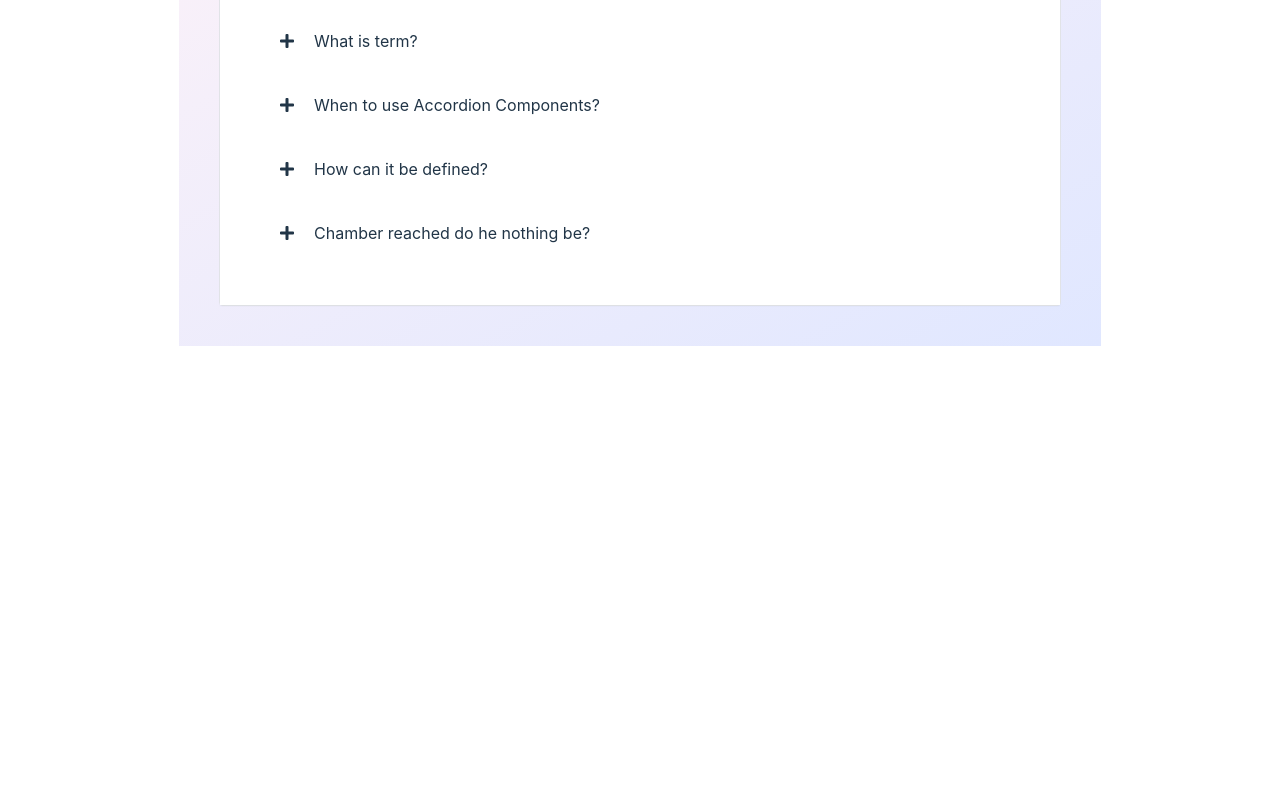
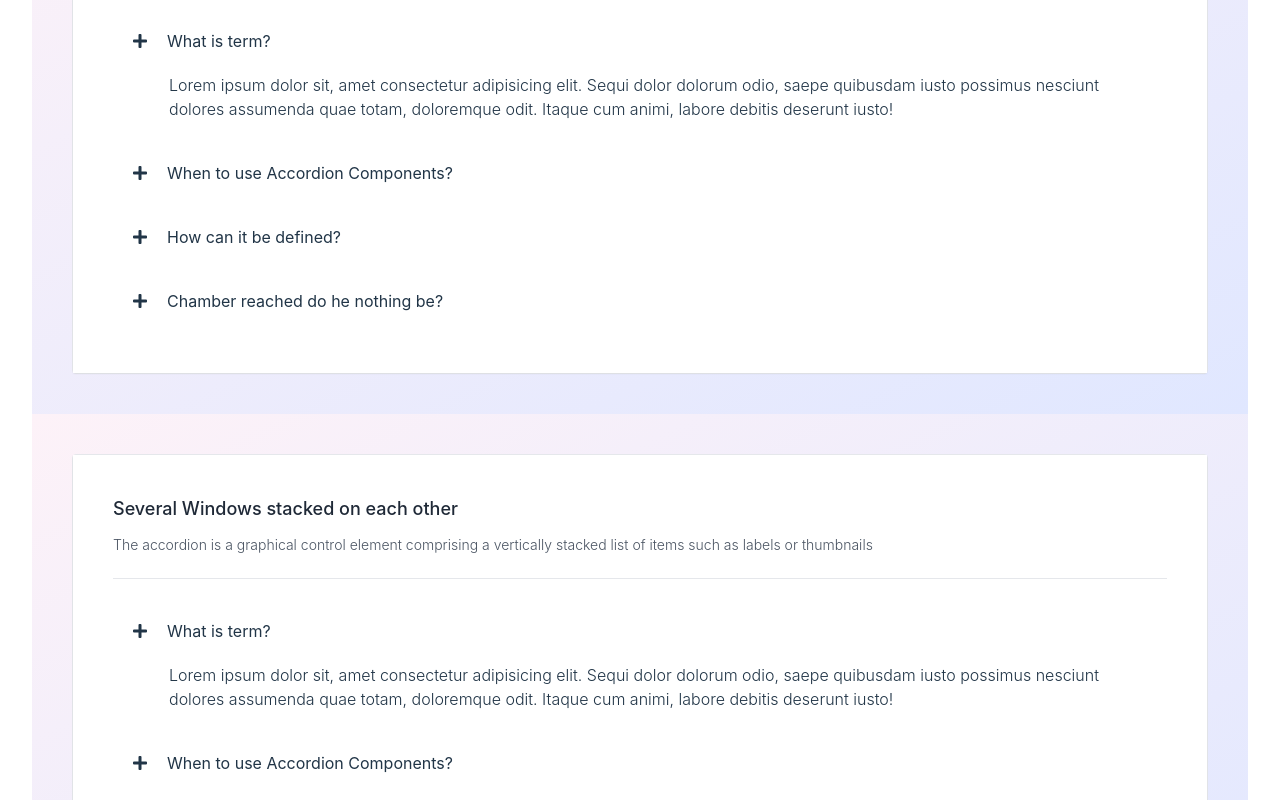
Before and after one commit to blackAdamCambodia/vue-event, a Vue app: page / in a window 1280 px wide. Shown: the part 320-1120 px from the top of the page. Before the commit the page ends 800 px from the top, so only its background shows below. Built offline with nearby package versions, Linux system fonts and the light colour scheme.

Commit message:
how to get data from array and how to loop for list rendering and toggle @ click

```diff
--- a/src/App.vue
+++ b/src/App.vue
@@ -1,12 +1,28 @@
 <script setup>
-  import {ref, reactive} from "vue";
-  const accordions = reactive([
-    false,false,false,false
-
-  ]);
-  function toggle(index){
-    accordions[index] =!accordions[index];
+import {ref, reactive} from "vue";
+const activeIndex= ref(0);
+ const accordions = reactive([
+  {
+    heading: "What is term?",
+    content: "Lorem ipsum dolor sit, amet consectetur adipisicing elit. Sequi dolor dolorum odio, saepe quibusdam iusto possimus nesciunt dolores assumenda quae totam, doloremque odit. Itaque cum animi, labore debitis deserunt iusto!",
+    isOpen:true,
+  },
+  {
+    heading: "When to use Accordion Components?",
+    content: "Lorem, ipsum dolor sit amet consectetur adipisicing elit. Ut suscipit itaque, sequi incidunt ab sit optio debitis dignissimos doloribus ratione nobis id mollitia maiores eveniet necessitatibus dolorum praesentium! Corrupti, at.",
+    isOpen:false,
+  },
+  {
+    heading: "How can it be defined?",
+    content: "Lorem ipsum dolor sit amet consectetur adipisicing elit. Minima facilis labore voluptates provident nam, delectus suscipit nihil optio voluptate quae porro fugiat magni excepturi doloribus.",
+    isOpen:false,
+  },
+  {
+    heading: "Chamber reached do he nothing be?",
+    content: "Lorem ipsum, dolor sit amet consectetur adipisicing elit. Ullam minima maiores magni dolore qui architecto pariatur incidunt repellat quos hic? Eius, eveniet accusantium! Quisquam, quo. Vitae ipsum ad veritatis commodi quasi expedita!",
+    isOpen:false,
   }
+])
 </script>
 
 <template>
@@ -24,61 +40,43 @@
               <div class="h-1 w-full mx-auto border-b my-5"></div>
 
               <!-- What is term -->
-              <div class="transition hover:bg-indigo-50">
+              <div class="transition hover:bg-indigo-50" v-for="(accordion,index) in accordions" :key="index" >
                 <!-- header -->
-                <div @click=" toggle(0)"  class="accordion-header cursor-pointer transition flex space-x-5 px-5 items-center h-16">
-                  <i class="fas fa-plus"></i>
-                  <h3>What is term?</h3>
+                <div @click="accordion.isOpen = !accordion.isOpen" class="accordion-header cursor-pointer transition flex space-x-5 px-5 items-center h-16">
+                  <i class="fas fa-plus"  ></i>
+                  <h3>{{ accordion.heading }}</h3>
                 </div>
                 <!-- Content-->
-                <div class="px-5 pt-0 text-left pb-5"  v-show="accordions[0]">
+                <div class="px-5 pt-0 text-left pb-5" v-show="accordion.isOpen">
                   <p class="leading-6 font-light pl-9 ">
-                    Lorem ipsum dolor sit, amet consectetur adipisicing elit. Sequi dolor dolorum odio, saepe quibusdam iusto possimus nesciunt dolores assumenda quae totam, doloremque odit. Itaque cum animi, labore debitis deserunt iusto!
+                    {{ accordion.content }}
                   </p>
                 </div>
               </div>
+            </div>
+          </div>
+        </div>
+        <div class="p-10 bg-gradient-to-br from-pink-50 to-indigo-100 grid place-items-center">
+          <div class="w-full mx-auto rounded border">
+            <div class="bg-white p-10 shadow-sm">
+              <h3 class="text-lg font-medium text-gray-800">Several Windows stacked on each other</h3>
+              <p class="text-sm font-light text-gray-600 my-3" >
+                The accordion is a graphical control element comprising a vertically stacked list of items such as labels or thumbnails
+              </p>
 
-              <!-- When to use Accordion Components -->
-              <div class="transition hover:bg-indigo-50">
+              <div class="h-1 w-full mx-auto border-b my-5"></div>
+
+              <!-- What is term -->
+              <div class="transition hover:bg-indigo-50" v-for="(accordion,index) in accordions" :key="index" >
                 <!-- header -->
-                <div @click=" toggle(1)"  class="accordion-header cursor-pointer transition flex space-x-5 px-5 items-center h-16">
-                  <i class="fas fa-plus"></i>
-                  <h3>When to use Accordion Components?</h3>
+                <div @click="activeIndex=index" class="accordion-header cursor-pointer transition flex space-x-5 px-5 items-center h-16">
+                  <i class="fas fa-plus"  ></i>
+                  <h3 >{{ accordion.heading }}</h3>
                 </div>
-                <!-- Content -->
-                <div class="accordion-content px-5 pt-0 text-left pb-5" v-show="accordions[1]">
+                <!-- Content-->
+                <div class="px-5 pt-0 text-left pb-5" v-show="index== activeIndex" >
                   <p class="leading-6 font-light pl-9 ">
-                    Lorem, ipsum dolor sit amet consectetur adipisicing elit. Ut suscipit itaque, sequi incidunt ab sit optio debitis dignissimos doloribus ratione nobis id mollitia maiores eveniet necessitatibus dolorum praesentium! Corrupti, at.
-                  </p>
-                </div>
-              </div>
-
-              <!-- Accordion Wrapper -->
-              <div class="transition hover:bg-indigo-50">
-                <!-- header -->
-                <div @click=" toggle(2)"  class="accordion-header cursor-pointer transition flex space-x-5 px-5 items-center h-16">
-                  <i class="fas fa-plus"></i>
-                  <h3>How can it be defined?</h3>
-                </div>
-                <!-- Content -->
-                <div class="accordion-content px-5 pt-0 text-left pb-5" v-show="accordions[2]">
-                  <p class="leading-6 font-light pl-9">
-                    Lorem ipsum dolor sit amet consectetur adipisicing elit. Minima facilis labore voluptates provident nam, delectus suscipit nihil optio voluptate quae porro fugiat magni excepturi doloribus.
-                  </p>
-                </div>
-              </div>
-
-              <!-- Accordion Wrapper -->
-              <div class="transition hover:bg-indigo-50">
-                <!-- header -->
-                <div @click=" toggle(3)"  class="accordion-header cursor-pointer transition flex space-x-5 px-5 items-center h-16">
-                  <i class="fas fa-plus"></i>
-                  <h3>Chamber reached do he nothing be?</h3>
-                </div>
-                <!-- Content -->
-                <div class="accordion-content px-5 pt-0 text-left pb-5" v-show="accordions[3]">
-                  <p class="leading-6 font-light pl-9">
-                    Lorem ipsum, dolor sit amet consectetur adipisicing elit. Ullam minima maiores magni dolore qui architecto pariatur incidunt repellat quos hic? Eius, eveniet accusantium! Quisquam, quo. Vitae ipsum ad veritatis commodi quasi expedita!
+                   {{ accordion.content }}
                   </p>
                 </div>
               </div>
```
Also changed, not shown: markUp.html (+65 -56 lines).
